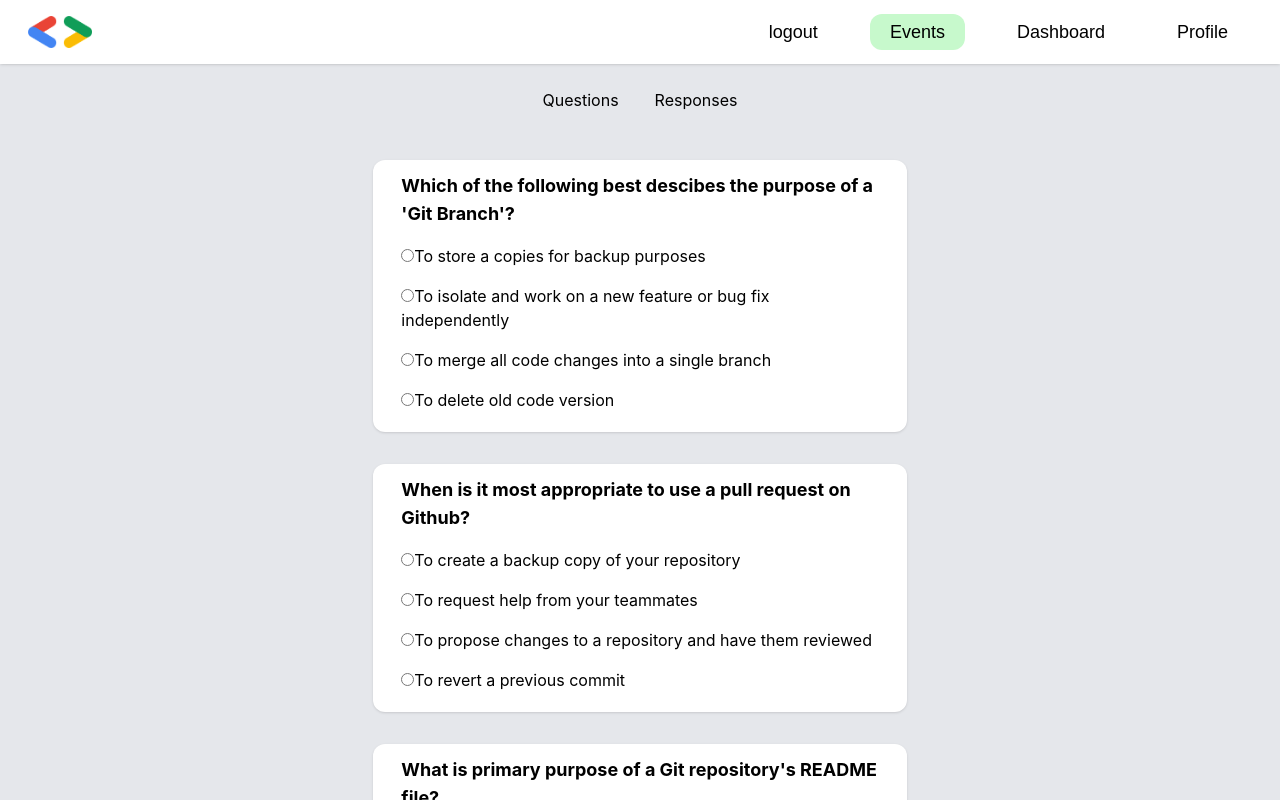
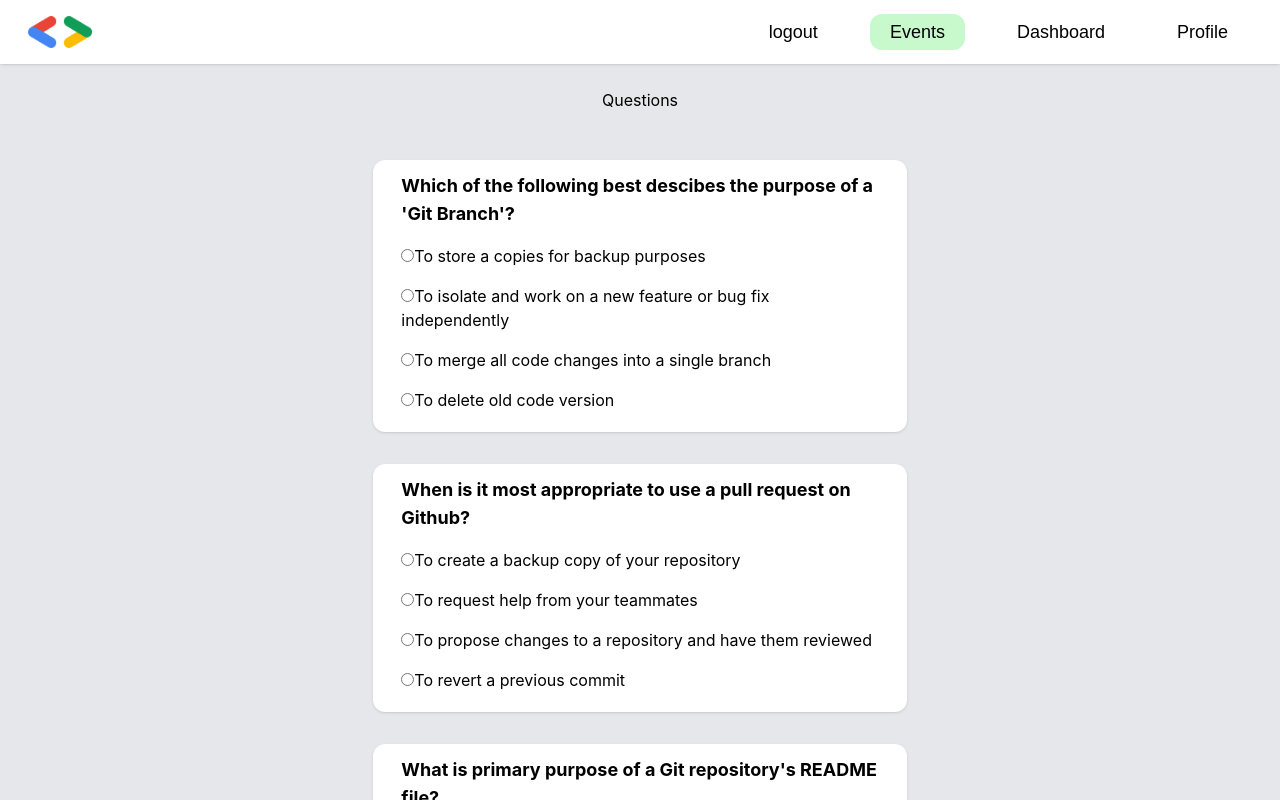
Before and after one commit to viv1nov/GDSC_AU-client, a React (Create React App) app: page /trivia in a window 1280 px wide. Built offline with nearby package versions, Linux system fonts and the light colour scheme; no server answers; sample sign-in values are in the browser's storage.

Commit message:
Update Trivia.jsx

```diff
--- a/src/pages/Trivia.jsx
+++ b/src/pages/Trivia.jsx
@@ -3,10 +3,12 @@ import Navbar from "../components/Navbar";
 import Question from "../components/Question";
 import Response from "../components/Response";
 import { useNavigate } from "react-router-dom";
+import axios from "axios";
 
 const Trivia = () => {
   const [question, setQuestion] = React.useState(true);
   const [response, setResponse] = React.useState(false);
+  const [user, setUser] = React.useState({});
   const navigate = useNavigate();
   const cookie = localStorage.getItem("userID");
 
@@ -14,6 +16,12 @@ const Trivia = () => {
     if (!cookie) {
       navigate("/");
     }
+    (async () => {
+      const res = await axios.get(
+        `http://localhost:3001/users/currentUser/${cookie}`
+      );
+      setUser(res.data);
+    })();
   }, []);
 
   return (
@@ -30,6 +38,7 @@ const Trivia = () => {
         >
           Questions
         </button>
+        {user?.role === "Admin" && (
           <button
             onClick={() => {
               setQuestion(false);
@@ -39,6 +48,7 @@ const Trivia = () => {
           >
             Responses
           </button>
+        )}
       </div>
 
       {question && (
```
Lines whose indentation alone changed are shown as unchanged.
